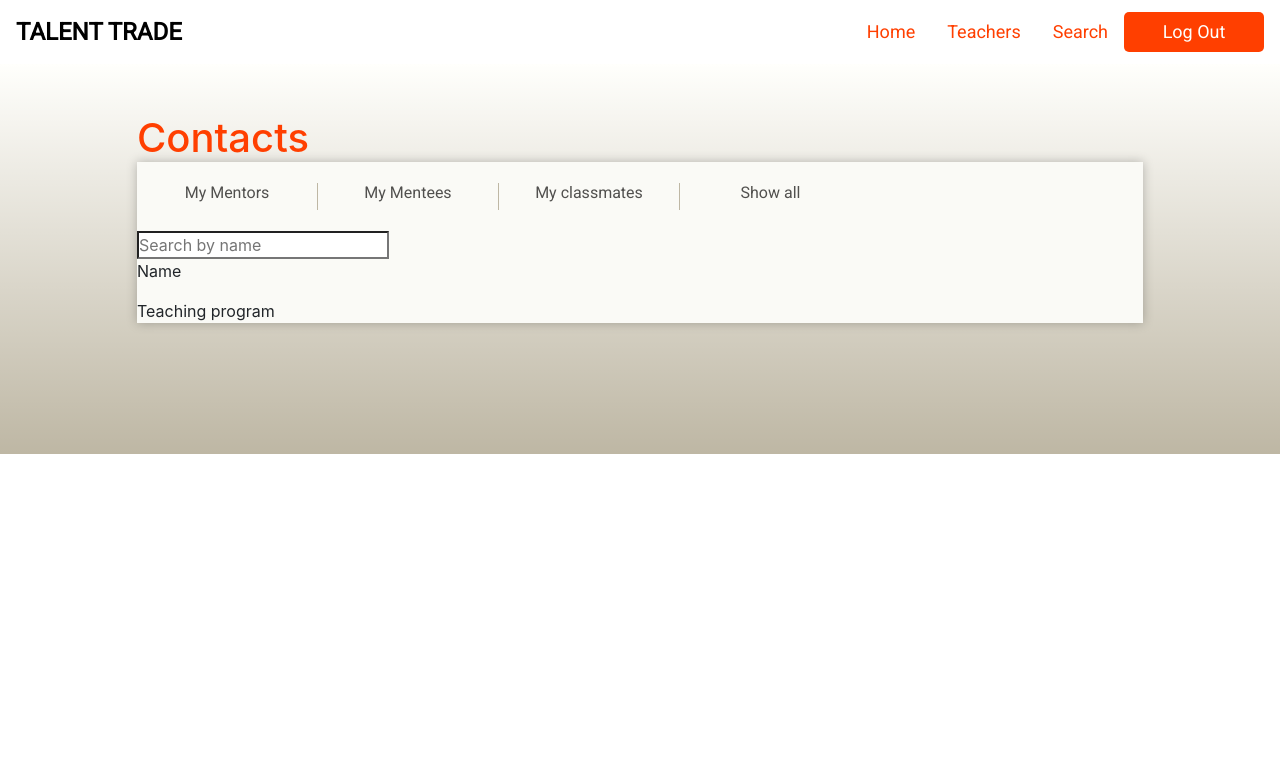
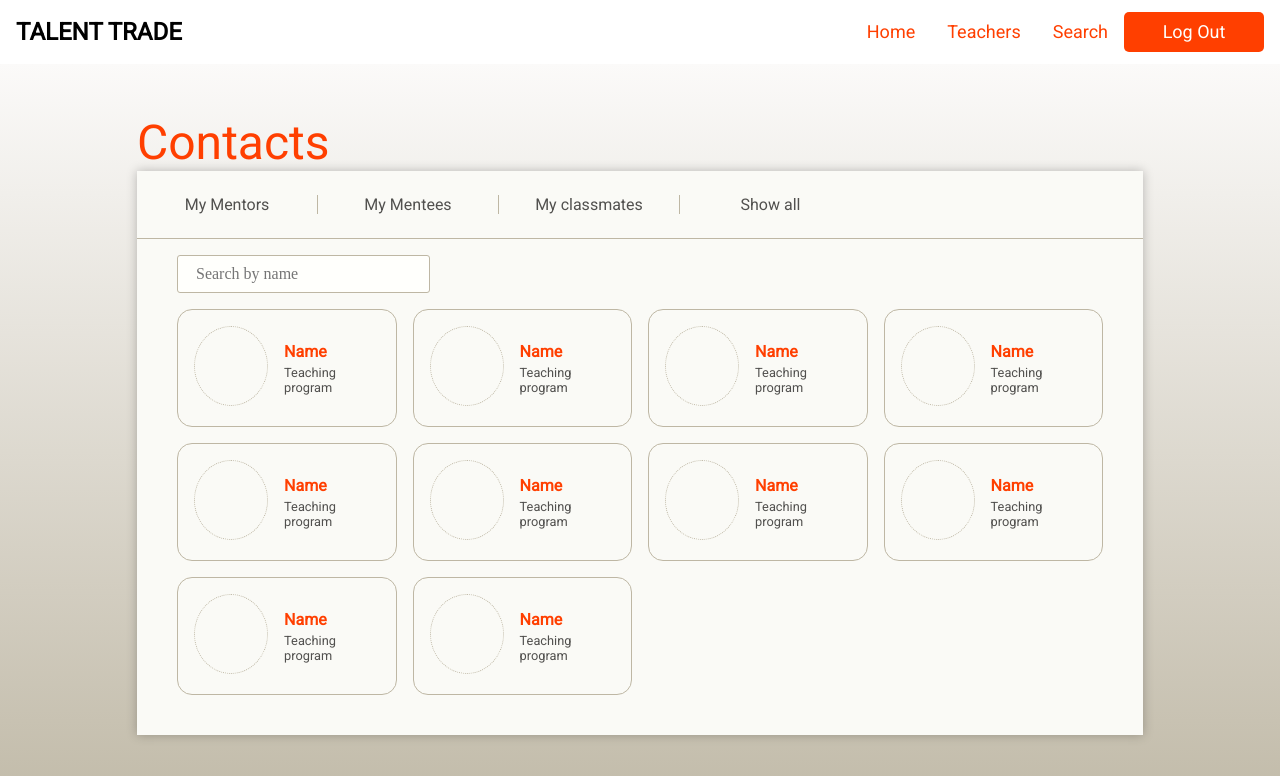
Before and after one commit to chingu-voyages/v8-geckos-team-05, a React (Create React App) app in the folder skill-trade-client/: page / in a window 1280 px wide. Shown: the top 776 px of the page. Built offline with nearby package versions, Linux system fonts and the light colour scheme.

Commit message:
UI progress

```diff
--- a/skill-trade-client/src/App.js
+++ b/skill-trade-client/src/App.js
@@ -1,7 +1,7 @@
 import React, { Component } from "react";
 import TeachProfile from "./components/Teacher/teacherProfile";
 import ContactsPg from "./components/Contacts/contactsMain";
-import "bootstrap/dist/css/bootstrap.css";
+// import "bootstrap/dist/css/bootstrap.css";
 class App extends Component {
   render() {
     return (
--- a/skill-trade-client/src/components/Contacts/contactsMain.jsx
+++ b/skill-trade-client/src/components/Contacts/contactsMain.jsx
@@ -35,6 +35,15 @@ class ContactsMain extends Component {
             </div>
             <div className="contentBox__resultsGrid">
               <FriendCard />
+              <FriendCard />
+              <FriendCard />
+              <FriendCard />
+              <FriendCard />
+              <FriendCard />
+              <FriendCard />
+              <FriendCard />
+              <FriendCard />
+              <FriendCard />
             </div>
           </div>
         </div>
--- a/skill-trade-client/src/components/Contacts/friendCard.jsx
+++ b/skill-trade-client/src/components/Contacts/friendCard.jsx
@@ -3,11 +3,13 @@ class FriendCard extends Component {
   state = {};
   render() {
     return (
-      <div className="mainContainer">
-        <div className="imgContainer" />
-        <div className="textContainer">
-          <p>Name</p>
-          <p>Teaching program</p>
+      <div className="mainContainerCard">
+        <div className="mainContainerCard__imgContainer" />
+        <div className="mainContainerCard__textContainer">
+          <p className="mainContainerCard__textContainer__name">Name</p>
+          <p className="mainContainerCard__textContainer__teachingProgram">
+            Teaching program
+          </p>
         </div>
       </div>
     );
--- a/skill-trade-client/src/index.css
+++ b/skill-trade-client/src/index.css
@@ -7,8 +7,21 @@
 button {
   all: unset; }
 
+button:hover {
+  cursor: pointer; }
+
+a {
+  color: unset;
+  text-decoration: unset; }
+
 .navbar {
-  height: 64px; }
+  height: 64px;
+  position: relative;
+  display: flex;
+  flex-wrap: wrap;
+  align-items: center;
+  justify-content: space-between;
+  padding: 0.5rem 1rem; }
   .navbar__banner {
     color: black;
     font-family: Roboto;
@@ -43,34 +56,41 @@ button {
       font-size: 18px;
       line-height: normal;
       color: #ff3f00; }
-      .listedItems__item__link:hover {
-        color: #ff3f00;
-        text-decoration: none; }
+
+h6 {
+  all: unset; }
 
 .mainContainerContacts {
   padding: 50px 137px 115px 137px;
-  background: linear-gradient(180deg, #fffffc 0%, rgba(255, 255, 255, 0) 100%), #beb7a4; }
+  background: linear-gradient(180deg, #fbfaf9 0%, #beb7a4 100%), #beb7a4; }
   .mainContainerContacts__title {
     color: #ff3f00;
-    margin: 0; }
+    margin: 0;
+    font-family: Roboto;
+    font-style: normal;
+    font-weight: normal;
+    font-size: 48px;
+    line-height: normal; }
 
 .contentBox {
   background: #fafaf6;
   box-shadow: 0px 0px 10px rgba(0, 0, 0, 0.25);
-  padding-top: 16px; }
+  padding-bottom: 2.5rem; }
   .contentBox__topBar {
+    box-sizing: border-box;
     display: flex;
-    text-align: center;
-    height: 37px;
+    height: 68px;
     align-items: center;
-    margin-bottom: 16px;
+    padding-top: 15px;
+    padding-bottom: 15px;
     font-family: Roboto;
     font-style: normal;
     font-weight: normal;
-    font-size: 16px;
     line-height: normal;
+    font-size: 1rem;
     text-align: center;
-    color: #51504e; }
+    color: #51504e;
+    border-bottom: 1px solid #beb7a4; }
     .contentBox__topBar__myMentors {
       width: 181px;
       border-right: 1px solid #beb7a4; }
@@ -82,3 +102,55 @@ button {
       border-right: 1px solid #beb7a4; }
     .contentBox__topBar__showAll {
       width: 181px; }
+  .contentBox__searchBar {
+    margin-left: 40px;
+    margin-right: 40px;
+    height: 70px;
+    display: flex;
+    align-items: center; }
+    .contentBox__searchBar__search {
+      all: unset;
+      border: 1px solid #beb7a4;
+      background: #fffffc;
+      border-radius: 3px;
+      width: 233px;
+      height: 36px;
+      padding-left: 18px;
+      line-height: 100px; }
+  .contentBox__resultsGrid {
+    margin-left: 2.5rem;
+    margin-right: 2.5rem;
+    display: grid;
+    grid-template-columns: repeat(4, 1fr);
+    grid-gap: 1rem; }
+
+.mainContainerCard {
+  display: inline-flex;
+  justify-content: start;
+  padding: 1rem;
+  height: 118px;
+  border: 1px solid #beb7a4;
+  border-radius: 15px; }
+  .mainContainerCard__imgContainer {
+    width: 5rem;
+    height: 5rem;
+    border-radius: 50%;
+    border: 1px #beb7a4 dotted;
+    margin-right: 1rem; }
+  .mainContainerCard__textContainer {
+    display: flex;
+    flex-direction: column;
+    justify-content: center;
+    font-family: Roboto;
+    font-style: normal;
+    line-height: normal; }
+    .mainContainerCard__textContainer__name {
+      margin-bottom: 0.125rem;
+      color: #ff3f00;
+      font-weight: bold;
+      font-size: 1rem; }
+    .mainContainerCard__textContainer__teachingProgram {
+      margin-top: 0.125rem;
+      font-weight: normal;
+      color: #51504e;
+      font-size: 0.8rem; }
--- a/skill-trade-client/src/sass/abstracts/_color.scss
+++ b/skill-trade-client/src/sass/abstracts/_color.scss
@@ -1,4 +1,5 @@
 $primary-color: #ff3f00;
 $secondary-color: #beb7a4;
-$terciary-color: #fffffc;
+$tertiary-color: #fffffc;
+$text-color: #51504e;
 $font-family-main: Roboto;
--- a/skill-trade-client/src/sass/components/_contactsMain.scss
+++ b/skill-trade-client/src/sass/components/_contactsMain.scss
@@ -1,36 +1,43 @@
 @import "../abstracts/color";
+
+h6 {
+  all: unset;
+}
 
 .mainContainerContacts {
   padding: 50px 137px 115px 137px;
-  background: linear-gradient(
-      180deg,
-      $terciary-color 0%,
-      rgba(255, 255, 255, 0) 100%
-    ),
+  background: linear-gradient(180deg, #fbfaf9 0%, $secondary-color 100%),
     $secondary-color;
   &__title {
     color: $primary-color;
     margin: 0;
+    font-family: Roboto;
+    font-style: normal;
+    font-weight: normal;
+    font-size: 48px;
+    line-height: normal;
   }
 }
 
 .contentBox {
   background: #fafaf6;
   box-shadow: 0px 0px 10px rgba(0, 0, 0, 0.25);
-  padding-top: 16px;
+  padding-bottom: 2.5rem;
   &__topBar {
+    box-sizing: border-box;
     display: flex;
-    text-align: center;
-    height: 37px;
+    height: 68px;
     align-items: center;
-    margin-bottom: 16px;
+    padding-top: 15px;
+    padding-bottom: 15px;
     font-family: Roboto;
     font-style: normal;
     font-weight: normal;
-    font-size: 16px;
     line-height: normal;
+    font-size: 1rem;
     text-align: center;
-    color: #51504e;
+    color: $text-color;
+    border-bottom: 1px solid $secondary-color;
     &__myMentors {
       width: 181px;
       border-right: 1px solid $secondary-color;
@@ -47,4 +54,28 @@
       width: 181px;
     }
   }
+  &__searchBar {
+    margin-left: 40px;
+    margin-right: 40px;
+    height: 70px;
+    display: flex;
+    align-items: center;
+    &__search {
+      all: unset;
+      border: 1px solid $secondary-color;
+      background: $tertiary-color;
+      border-radius: 3px;
+      width: 233px;
+      height: 36px;
+      padding-left: 18px;
+      line-height: 100px;
+    }
+  }
+  &__resultsGrid {
+    margin-left: 2.5rem;
+    margin-right: 2.5rem;
+    display: grid;
+    grid-template-columns: repeat(4, 1fr);
+    grid-gap: 1rem;
+  }
 }
--- /dev/null
+++ b/skill-trade-client/src/sass/components/_friendCard.scss
@@ -0,0 +1,37 @@
+@import "../abstracts/color";
+
+.mainContainerCard {
+  display: inline-flex;
+  justify-content: start;
+  padding: 1rem;
+  height: 118px;
+  border: 1px solid $secondary-color;
+  border-radius: 15px;
+  &__imgContainer {
+    width: 5rem;
+    height: 5rem;
+    border-radius: 50%;
+    border: 1px $secondary-color dotted;
+    margin-right: 1rem;
+  }
+  &__textContainer {
+    display: flex;
+    flex-direction: column;
+    justify-content: center;
+    font-family: Roboto;
+    font-style: normal;
+    line-height: normal;
+    &__name {
+      margin-bottom: 0.125rem;
+      color: $primary-color;
+      font-weight: bold;
+      font-size: 1rem;
+    }
+    &__teachingProgram {
+      margin-top: 0.125rem;
+      font-weight: normal;
+      color: $text-color;
+      font-size: 0.8rem;
+    }
+  }
+}
--- a/skill-trade-client/src/sass/main.scss
+++ b/skill-trade-client/src/sass/main.scss
@@ -2,3 +2,4 @@
 @import "base/base";
 @import "components/navBar";
 @import "components/contactsMain";
+@import "components/friendCard";
```
Also changed, not shown: skill-trade-client/src/sass/components/_navBar.scss (+14 -5 lines).
